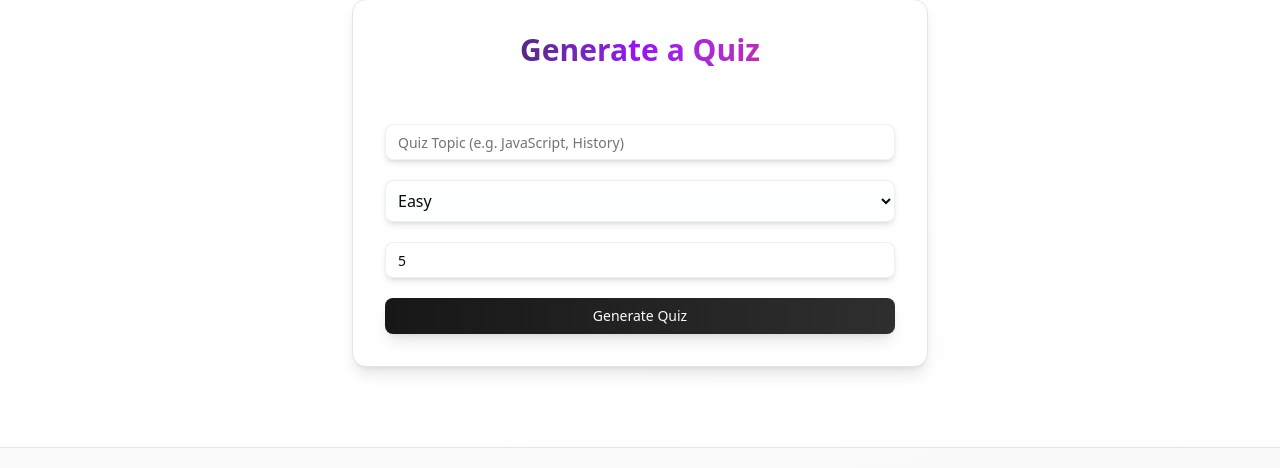
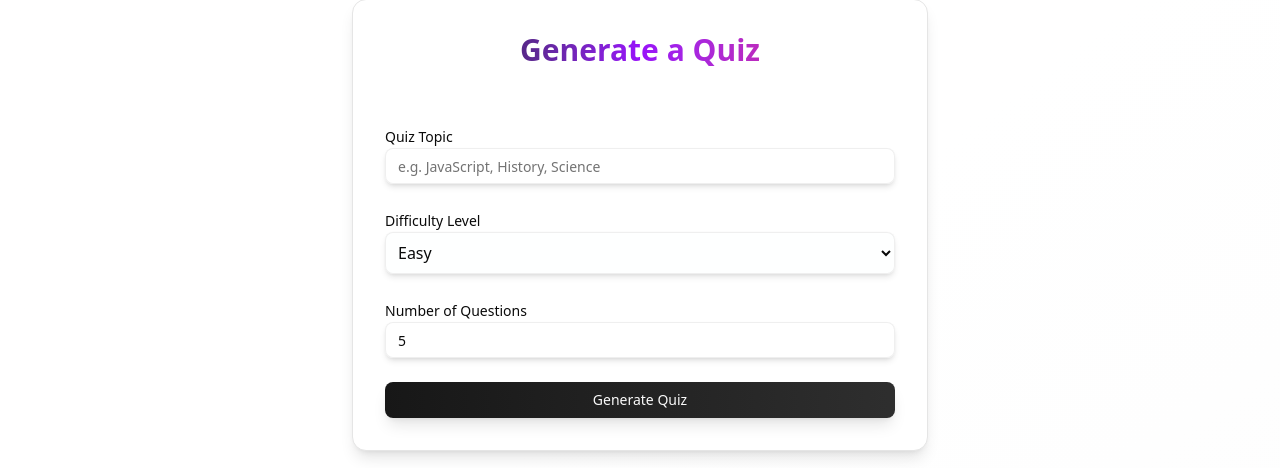
Before and after one commit to HermanAndrej/AI-Quiz-App, a React (Vite) app in the folder frontend/: page /quiz in a window 1280 px wide. Shown: the part 114-582 px from the top of the page. Built offline with nearby package versions, Linux system fonts and the light colour scheme; sample sign-in values are in the browser's storage.

Commit message:
Quiz UI modified

```diff
--- a/frontend/src/pages/Quiz.tsx
+++ b/frontend/src/pages/Quiz.tsx
@@ -135,16 +135,28 @@ export default function Quiz() {
           <h1 className="text-3xl font-bold mb-8 text-center bg-gradient-to-r from-primary via-purple-600 to-pink-600 bg-clip-text text-transparent">
             Generate a Quiz
           </h1>
-          <form onSubmit={handleGenerate} className="space-y-5">
+          <form onSubmit={handleGenerate} className="space-y-6">
+            <div className="space-y-2">
+              <label htmlFor="topic" className="text-sm font-medium text-foreground">
+                Quiz Topic
+              </label>
               <Input
+                id="topic"
                 name="topic"
                 value={form.topic}
                 onChange={handleFormChange}
-              placeholder="Quiz Topic (e.g. JavaScript, History)"
+                placeholder="e.g. JavaScript, History, Science"
                 required
                 disabled={loading}
               />
+            </div>
+
+            <div className="space-y-2">
+              <label htmlFor="difficulty" className="text-sm font-medium text-foreground">
+                Difficulty Level
+              </label>
               <select
+                id="difficulty"
                 name="difficulty"
                 value={form.difficulty}
                 onChange={handleFormChange}
@@ -155,17 +167,26 @@ export default function Quiz() {
                   <option key={d} value={d}>{d}</option>
                 ))}
               </select>
+            </div>
+
+            <div className="space-y-2">
+              <label htmlFor="number_of_questions" className="text-sm font-medium text-foreground">
+                Number of Questions
+              </label>
               <Input
+                id="number_of_questions"
                 type="number"
                 name="number_of_questions"
                 min={1}
                 max={10}
                 value={form.number_of_questions}
                 onChange={handleFormChange}
-              placeholder="Number of Questions"
+                placeholder="1-10 questions"
                 required
                 disabled={loading}
               />
+            </div>
+
             <Button type="submit" className="w-full" disabled={loading}>
               {loading ? "Generating..." : "Generate Quiz"}
             </Button>
```
Lines whose indentation alone changed are shown as unchanged.
